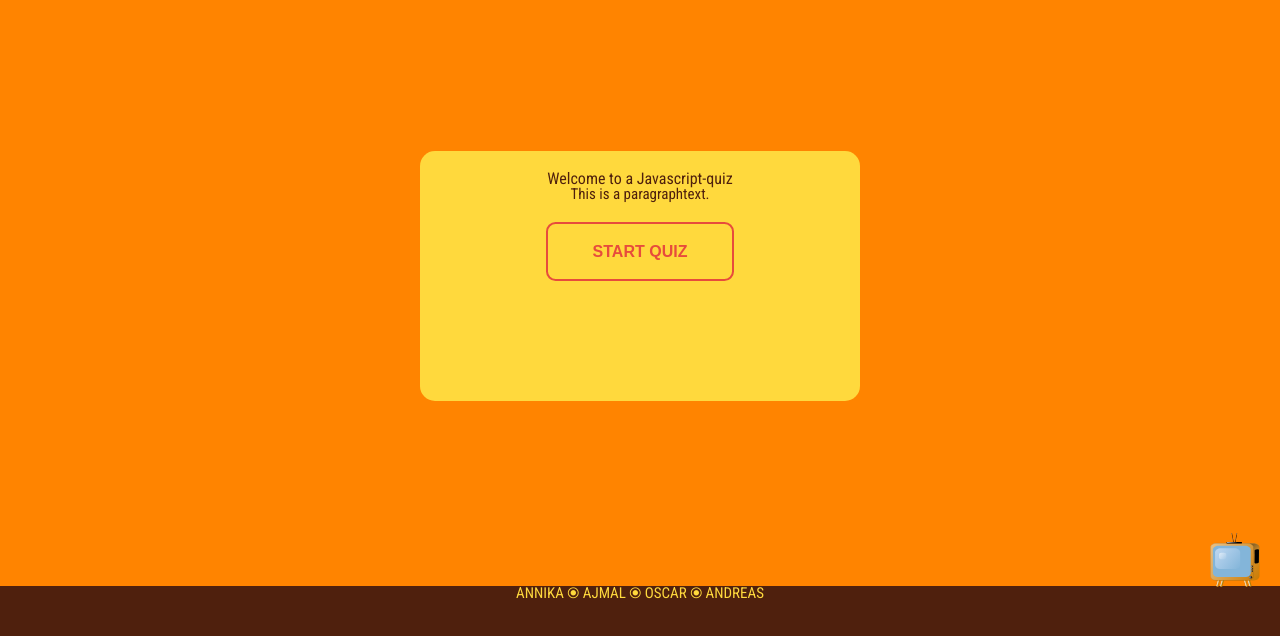
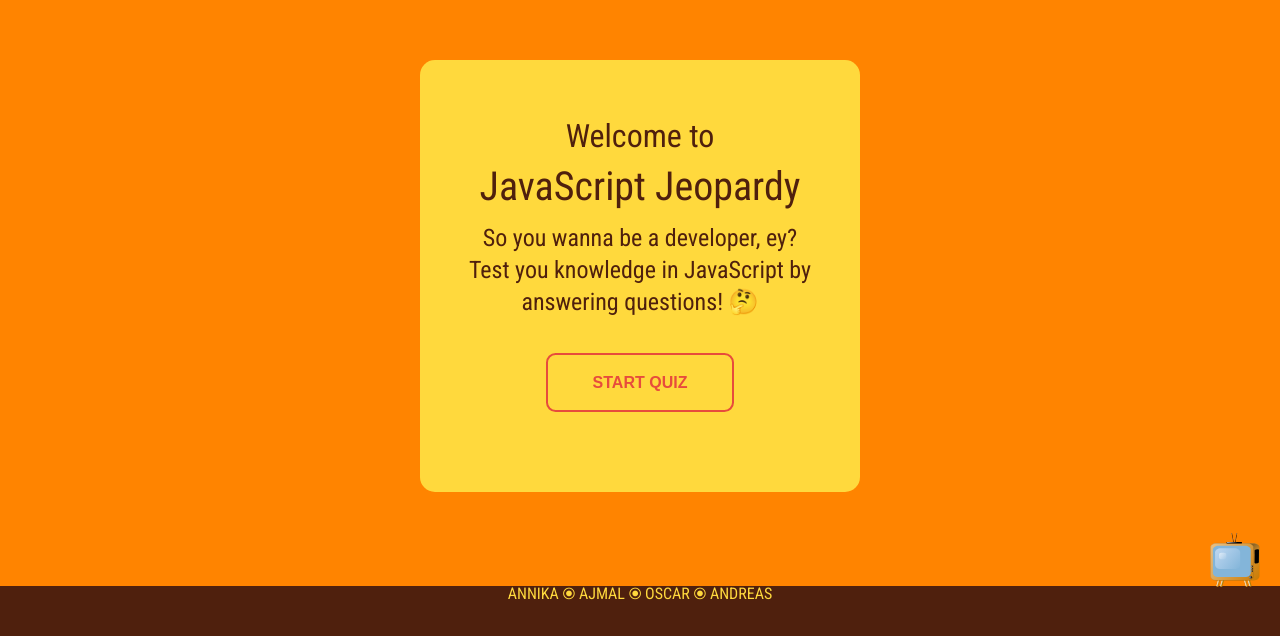
Before and after one commit to Technigo/project-redux-quiz-old, a React (Create React App) app: page / in a window 1280 px wide. Shown: the part 164-800 px from the top of the page. Built offline with nearby package versions, Linux system fonts and the light colour scheme.

Commit message:
added styles of text

```diff
--- a/src/components/CurrentQuestion.js
+++ b/src/components/CurrentQuestion.js
@@ -51,7 +51,7 @@ export const CurrentQuestion = () => {
     <div>
       {!gameOver ? (
         <QuestionsContainer>
-          <StyledQuestionText>{question.id} Question: {question.questionText}</StyledQuestionText>
+          <StyledQuestionText>{question.id}. {question.questionText}</StyledQuestionText>
           <div className="answerSection">
             {question.options.map((option, index) => (
               <StartButton button key={index} type="submit" onClick={() => onAnswerSubmit(question.id, index)}>{option}</StartButton>
--- a/src/components/QuizOver.js
+++ b/src/components/QuizOver.js
@@ -3,7 +3,7 @@ import React from 'react';
 import styled from 'styled-components';
 import { useSelector, useDispatch } from 'react-redux';
 import { Link } from 'react-router-dom';
-import { StyledParagraphText, StyledQuestionText } from 'components/StyledTexts';
+import { StyledParagraphText, StyledQuestionText, StyledWelcomeText } from 'components/StyledTexts';
 import { StartButton } from 'components/Button';
 import { quiz } from 'reducers/quiz';
 
@@ -33,7 +33,7 @@ export const QuizOver = () => {
   // The function above calls the restart function in the reducers using the useDispatch-hook /Annika
   return (
     <QuestionsContainer>
-      <p>You answered</p>
+      <StyledWelcomeText>Here is your result</StyledWelcomeText>
       {answers.map((singleAnswer, index) => (
         <div key={singleAnswer.questionId}>
           <StyledQuestionText>{index + 1}. {singleAnswer.question.questionText}</StyledQuestionText>
--- a/src/components/StyledTexts.js
+++ b/src/components/StyledTexts.js
@@ -8,22 +8,25 @@ import styled from 'styled-components';
 export const StyledWelcomeText = styled.h1`
     color: #4F200D;
     font-family: 'Roboto Condensed';
+    font-size: 2.5rem;
     `;
 
 // QUESTION TEXT STYLING H1
 export const StyledQuestionText = styled.h3`
     color: #4F200D;
-    font-family: Roboto Condensed;
+    font-family: 'Roboto Condensed';
+    font-size: 2rem;
     `;
 
 // PARAGRAPH STYLING P
 export const StyledParagraphText = styled.p`
     color: #4F200D;
-    font-size: 15px;
+    font-size: 1.5rem;
+    line-height: 2rem;
     `;
 
 // FOOTER TEXT STYLING
 export const StyledFooterTextH2 = styled.h2`
     color: #FFD93D;
-    font-size: 15px;
+    font-size: 1rem;
     `;
--- a/src/components/WelcomePage.js
+++ b/src/components/WelcomePage.js
@@ -1,10 +1,11 @@
+/* eslint-disable max-len */
 // /////////////// IMPORT //////////////////////// //
 
 import React from 'react';
 import { Link } from 'react-router-dom';
 import styled from 'styled-components';
 import { StartButton } from './Button';
-import { StyledWelcomeText, StyledParagraphText } from './StyledTexts';
+import { StyledWelcomeText, StyledParagraphText, StyledQuestionText } from './StyledTexts';
 
 // /////////////// COMPONENT //////////////////////// //
 
@@ -18,6 +19,10 @@ text-align: center;
 border-radius: 15px;
 padding: 20px;
 margin: 20px;
+display: flex;
+flex-direction: column;
+align-items: center;
+gap: 15px;
 
 @media (min-width: 668px) {
   width: 400px;
@@ -28,8 +33,11 @@ margin: 20px;
 export const WelcomePage = () => {
   return (
     <QuestionsContainer>
-      <StyledWelcomeText>Welcome to a Javascript-quiz</StyledWelcomeText>
-      <StyledParagraphText>This is a paragraphtext.</StyledParagraphText>
+      <StyledQuestionText>Welcome to</StyledQuestionText>
+      <StyledWelcomeText>JavaScript Jeopardy </StyledWelcomeText>
+      <StyledParagraphText> So you wanna be a developer, ey?
+        <br />Test you knowledge in JavaScript by answering questions! <span role="img" aria-label="sheep">🤔</span>
+      </StyledParagraphText>
       <Link to="/quiz">
         <StartButton button>Start Quiz</StartButton>
       </Link>
```
